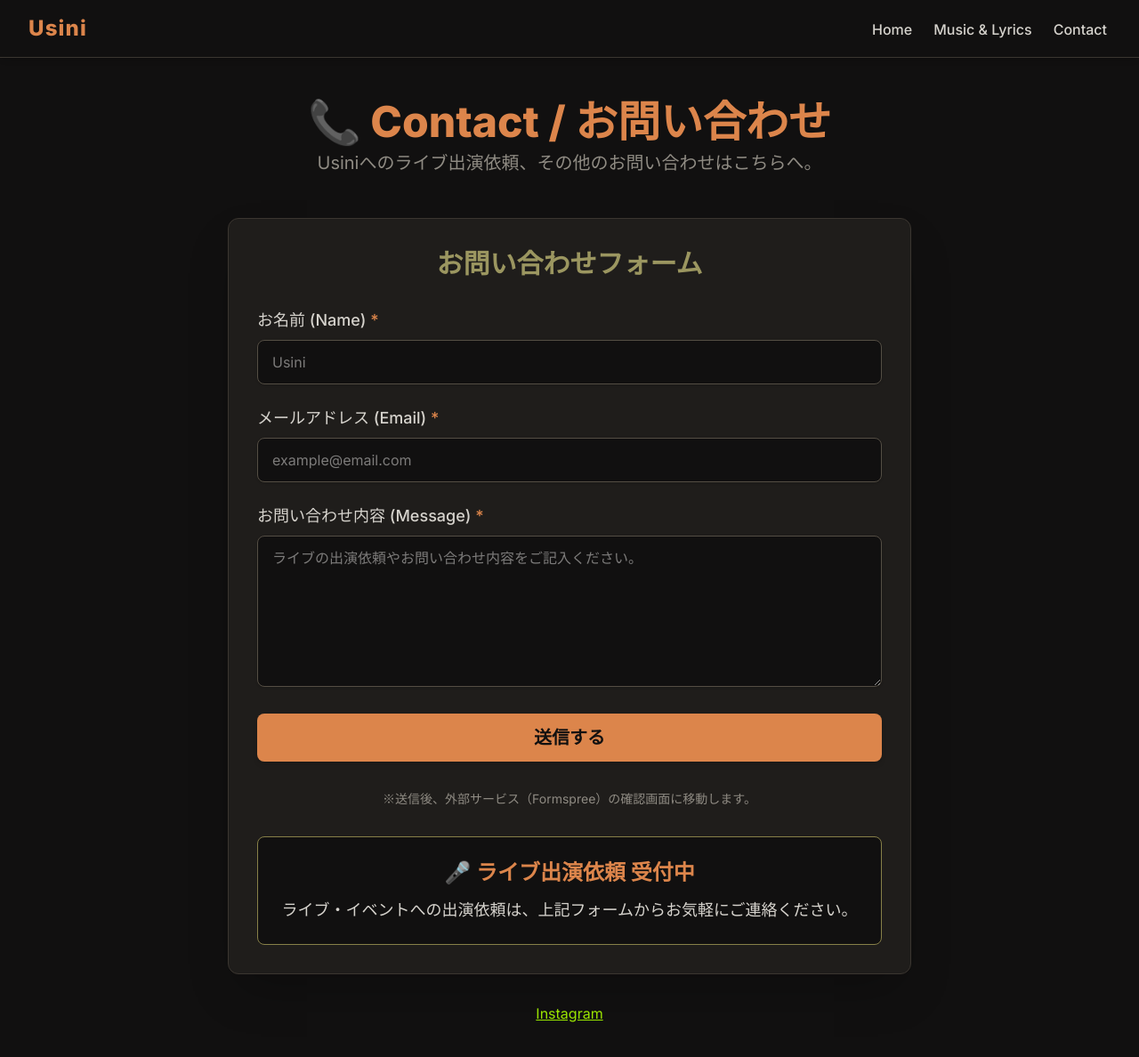
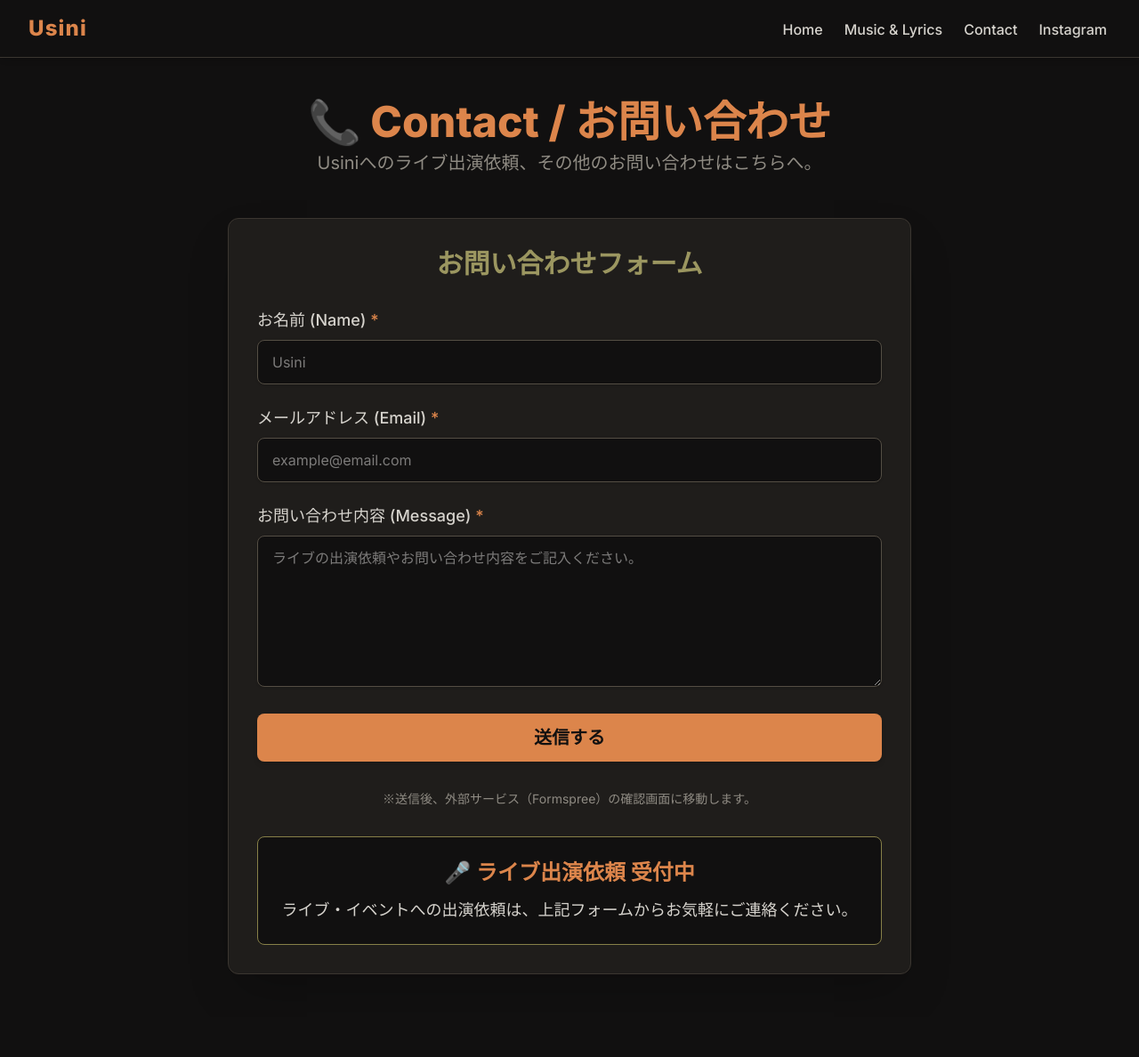
Before and after one commit to satohidetada/my-band-site, a Next.js app: page /contact in a window 1280 px wide. Shown: the top 1188 px of the page at 89% size. After the commit the page ends 1143 px from the top, so only its background shows below. Built offline with nearby package versions, Linux system fonts and the light colour scheme.

Commit message:
Move Instagram link to navbar

```diff
--- a/src/app/contact/page.tsx
+++ b/src/app/contact/page.tsx
@@ -94,7 +94,6 @@ export default function ContactPage() {
         </section>
       </main>
 
-      <a href="https://www.instagram.com/ultrchnvr" target="_blank" rel="noopener noreferrer" className="mt-8 inline-block text-lime-400 hover:text-orange-400 underline transition duration-150">Instagram</a>
     </div>
   );
 }
--- a/src/components/Navbar.tsx
+++ b/src/components/Navbar.tsx
@@ -5,6 +5,7 @@ const navLinks = [
   { name: 'Home', href: '/' },
   { name: 'Music & Lyrics', href: '/music' },
   { name: 'Contact', href: '/contact' },
+  { name: 'Instagram', href: 'https://www.instagram.com/ultrchnvr' },
 ];
 
 export default function Navbar() {
```
